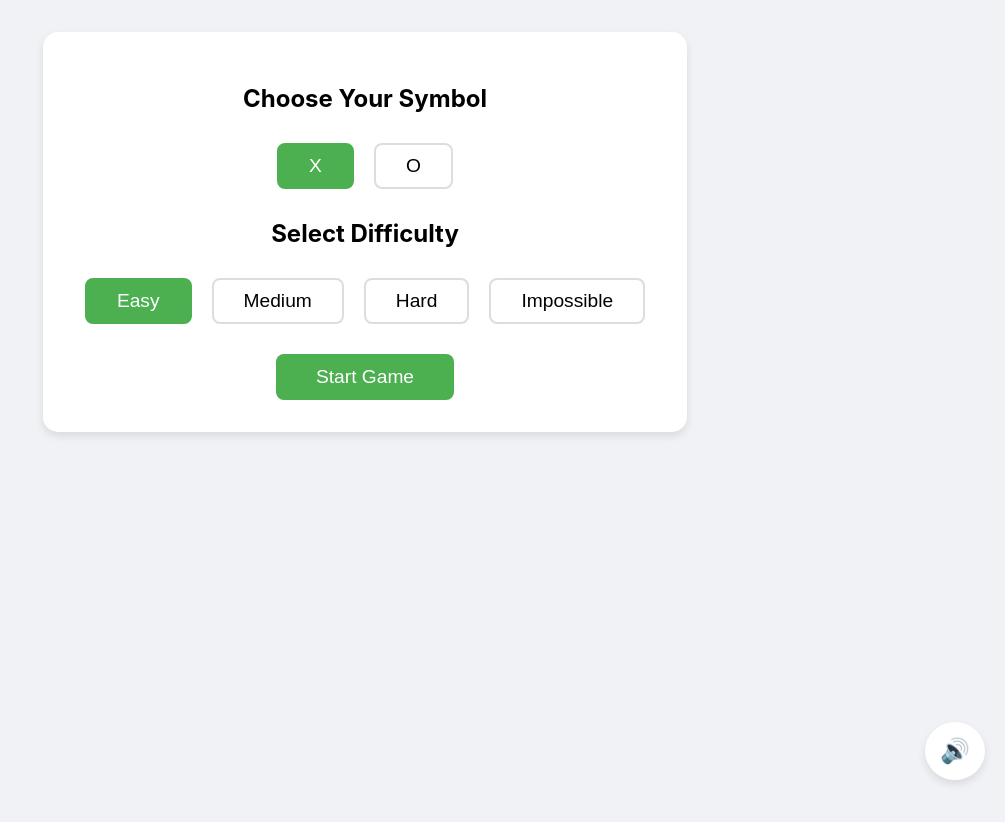
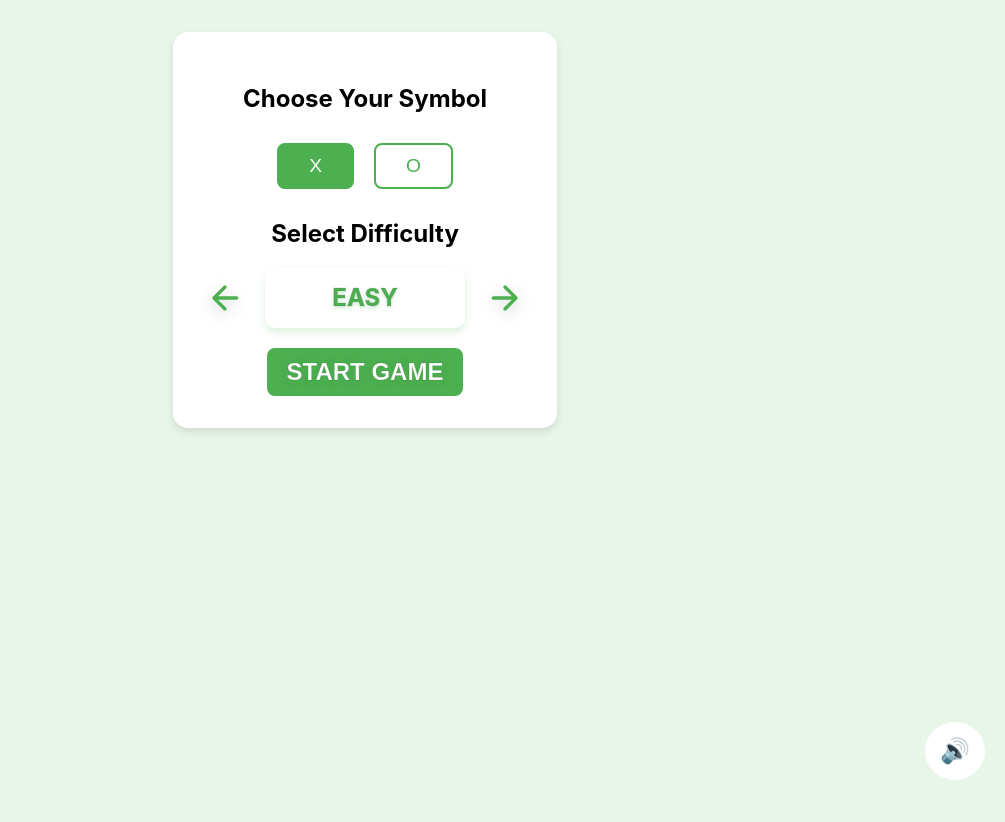
Before and after one commit to maliq-astra/project-tac, a React (Create React App) app: page / in a window 1280 px wide. Shown: the top 822 px of the page, without its empty margins (275-1280 px from the left). Built offline with nearby package versions, Linux system fonts and the light colour scheme.

Commit message:
create difficulty picker component to cycle through difficulties

```diff
--- a/package.json
+++ b/package.json
@@ -3,6 +3,10 @@
   "version": "0.1.0",
   "private": true,
   "dependencies": {
+    "@emotion/react": "^11.13.3",
+    "@emotion/styled": "^11.13.0",
+    "@mui/icons-material": "^6.1.5",
+    "@mui/material": "^6.1.5",
     "@testing-library/jest-dom": "^5.17.0",
     "@testing-library/react": "^13.4.0",
     "@testing-library/user-event": "^13.5.0",
--- /dev/null
+++ b/src/components/DifficultyPicker.css
@@ -0,0 +1,114 @@
+.difficulty-picker {
+  display: flex;
+  align-items: center;
+  justify-content: center;
+  gap: 20px;
+  margin: 20px 0;
+}
+
+.difficulty-display {
+  width: 200px;
+  height: 60px;
+  display: flex;
+  align-items: center;
+  justify-content: center;
+  background: white;
+  border-radius: 10px;
+  box-shadow: 0 4px 8px rgba(0,0,0,0.1);
+  position: relative;
+  overflow: hidden;
+}
+
+.difficulty-label {
+  font-size: 1.5rem;
+  font-weight: bold;
+  text-transform: uppercase;
+  transition: all 0.3s ease;
+
+  /* Option 1: Text stroke effect */
+  -webkit-text-stroke: 1px rgba(0,0,0,0.1);
+
+  /* Option 2: Letter spacing animation on difficulty change */
+  animation: letterSpacing 0.3s ease, slideIn 0.3s ease;
+}
+
+.arrow-button {
+  width: 40px;
+  height: 40px;
+  border: none;
+  background: none;
+  cursor: pointer;
+  font-size: 1.8rem;
+  display: flex;
+  align-items: center;
+  justify-content: center;
+  transition: transform 0.2s ease;
+  box-shadow: none;
+  border-radius: 8px;
+}
+
+.arrow-button:hover {
+  transform: scale(1.1);
+}
+
+.arrow-button:active {
+  transform: scale(0.95);
+}
+
+/* Add new styles for the icon itself */
+.arrow-button svg {
+  filter: drop-shadow(0 4px 8px rgba(0,0,0,0.2));
+  transition: all 0.2s ease;
+}
+
+.arrow-button:hover svg {
+  filter: drop-shadow(0 6px 12px rgba(0,0,0,0.3));
+}
+
+/* Difficulty-specific styles */
+.difficulty-label.easy {
+  color: #4CAF50;
+  text-shadow: 0 2px 4px rgba(76, 175, 80, 0.3);
+}
+
+.difficulty-label.medium {
+  color: #2196F3;
+  text-shadow: 0 2px 4px rgba(33, 150, 243, 0.3);
+}
+
+.difficulty-label.hard {
+  color: #FF9800;
+  text-shadow: 0 2px 4px rgba(255, 152, 0, 0.3);
+}
+
+.difficulty-label.impossible {
+  background: linear-gradient(45deg, #ff0000, #ff00ff);
+  -webkit-background-clip: text;
+  background-clip: text;
+  color: transparent;
+  /* Enhance the impossible difficulty with a glow effect */
+  text-shadow: 0 0 10px rgba(255, 0, 255, 0.5);
+}
+
+/* Optional: Add animation for transitions */
+@keyframes slideIn {
+  from {
+    transform: translateY(20px);
+    opacity: 0;
+  }
+  to {
+    transform: translateY(0);
+    opacity: 1;
+  }
+}
+
+.difficulty-label {
+  animation: slideIn 0.3s ease;
+}
+
+/* New animation for letter spacing effect */
+@keyframes letterSpacing {
+  0% { letter-spacing: -2px; }
+  50% { letter-spacing: 2px; }
+  100% { letter-spacing: normal; }
+}
--- /dev/null
+++ b/src/components/DifficultyPicker.tsx
@@ -0,0 +1,86 @@
+import React, { useEffect } from 'react';
+import './DifficultyPicker.css';
+import { Difficulty } from '../types/game';
+import { difficultyThemes } from '../types/game';
+import ArrowBackRoundedIcon from '@mui/icons-material/ArrowBackRounded';
+import ArrowForwardRoundedIcon from '@mui/icons-material/ArrowForwardRounded';
+
+interface DifficultyPickerProps {
+  difficulty: Difficulty;
+  setDifficulty: (difficulty: Difficulty) => void;
+}
+
+const DifficultyPicker: React.FC<DifficultyPickerProps> = ({ difficulty, setDifficulty }) => {
+  const difficulties: Difficulty[] = ['easy', 'medium', 'hard', 'impossible'];
+
+  const handleKeyPress = (e: KeyboardEvent) => {
+    const currentIndex = difficulties.indexOf(difficulty);
+
+    if (e.key === 'ArrowRight') {
+      const nextIndex = (currentIndex + 1) % difficulties.length;
+      setDifficulty(difficulties[nextIndex]);
+    } else if (e.key === 'ArrowLeft') {
+      const prevIndex = (currentIndex - 1 + difficulties.length) % difficulties.length;
+      setDifficulty(difficulties[prevIndex]);
+    }
+  };
+
+  useEffect(() => {
+    window.addEventListener('keydown', handleKeyPress);
+    return () => {
+      window.removeEventListener('keydown', handleKeyPress);
+    };
+  }, [difficulty]); // Re-add event listener when difficulty changes
+
+  const handlePrevClick = () => {
+    const currentIndex = difficulties.indexOf(difficulty);
+    const prevIndex = (currentIndex - 1 + difficulties.length) % difficulties.length;
+    setDifficulty(difficulties[prevIndex]);
+  };
+
+  const handleNextClick = () => {
+    const currentIndex = difficulties.indexOf(difficulty);
+    const nextIndex = (currentIndex + 1) % difficulties.length;
+    setDifficulty(difficulties[nextIndex]);
+  };
+
+  const theme = difficultyThemes[difficulty];
+
+  const buttonStyle = {
+    color: theme.primary,
+  };
+
+  const displayStyle = {
+    boxShadow: `0 4px 8px ${theme.shadow}`,
+  };
+
+  return (
+    <div className="difficulty-picker">
+      <button
+        className="arrow-button left"
+        onClick={handlePrevClick}
+        style={buttonStyle}
+        aria-label="Previous difficulty"
+      >
+        <ArrowBackRoundedIcon sx={{ fontSize: 40 }} />
+      </button>
+
+      <div className="difficulty-display" style={displayStyle}>
+        <div className={`difficulty-label ${difficulty}`}>
+          {difficulty.charAt(0).toUpperCase() + difficulty.slice(1)}
+        </div>
+      </div>
+
+      <button
+        className="arrow-button right"
+        onClick={handleNextClick}
+        style={buttonStyle}
+        aria-label="Next difficulty"
+      >
+        <ArrowForwardRoundedIcon sx={{ fontSize: 40 }} />
+      </button>
+    </div>
+  );
+};
+
+export default DifficultyPicker;
--- a/src/components/TicTacToe.css
+++ b/src/components/TicTacToe.css
@@ -4,7 +4,8 @@
   align-items: center;
   padding: 2rem;
   min-height: 100vh;
-  background-color: #f0f2f5;
+  background-color: var(--theme-background);
+  transition: background-color 0.3s ease;
 }
 
 .game-board {
@@ -29,13 +30,13 @@
   position: relative;
   transform-style: preserve-3d;
   transition: transform 0.3s ease;
-  box-shadow: 0 4px 8px rgba(0,0,0,0.1);
+  box-shadow: 0 4px 8px var(--theme-shadow);
   border-radius: 8px;
 }
 
 .cell:hover {
   transform: translateZ(20px);
-  box-shadow: 0 8px 16px rgba(0,0,0,0.2);
+  box-shadow: 0 8px 16px var(--theme-shadow);
 }
 
 .cell::before {
@@ -63,7 +64,7 @@
   background: #fff;
   border-radius: 50%;
   cursor: pointer;
-  box-shadow: 0 4px 8px rgba(0,0,0,0.1);
+  box-shadow: 0 4px 8px var(--theme-shadow);
   transition: transform 0.2s ease;
 }
 
@@ -79,7 +80,20 @@
   box-shadow: 0 4px 8px rgba(0,0,0,0.1);
 }
 
-.symbol-choice button,
+.symbol-choice button {
+  margin: 10px;
+  padding: 10px 30px;
+  font-size: 1.2rem;
+  cursor: pointer;
+  border: 2px solid;
+  border-radius: 8px;
+  transition: all 0.2s ease;
+}
+
+.symbol-choice button:hover {
+  filter: brightness(0.9);
+}
+
 .difficulty-choice button {
   margin: 10px;
   padding: 10px 30px;
@@ -91,32 +105,88 @@
   transition: all 0.2s ease;
 }
 
-.symbol-choice button:hover,
 .difficulty-choice button:hover {
   background: #f0f0f0;
 }
 
-.symbol-choice button.selected,
-.difficulty-choice button.selected {
-  background: #4CAF50;
+.difficulty-choice button[data-difficulty="impossible"] {
+  background: linear-gradient(45deg, #ff0000, #ff00ff);
   color: white;
-  border-color: #4CAF50;
+  text-shadow: 0 0 5px rgba(0,0,0,0.5);
+}
+
+.difficulty-choice button[data-difficulty="impossible"]:hover {
+  background: linear-gradient(45deg, #ff00ff, #ff0000);
 }
 
 .start-button {
-  margin-top: 20px;
-  padding: 12px 40px;
-  font-size: 1.2rem;
-  background: #4CAF50;
-  color: white;
+  font-size: 1.5rem;
+  font-weight: bold;
+  text-transform: uppercase;
   border: none;
   border-radius: 8px;
+  padding: 10px 20px;
   cursor: pointer;
-  transition: background 0.2s ease;
+  transition: all 0.3s ease;
+  -webkit-text-stroke: 1px rgba(0,0,0,0.1);
+  animation: letterSpacing 0.3s ease;
 }
 
 .start-button:hover {
-  background: #45a049;
+  transform: scale(1.05);
+  animation: buttonPulse 1.5s infinite;
+}
+
+/* Difficulty-specific styles for start button */
+.start-button.easy {
+  background: #4CAF50;
+  color: white;
+  text-shadow: 0 2px 4px rgba(76, 175, 80, 0.5),
+               0 0 10px rgba(76, 175, 80, 0.3);
+}
+
+.start-button.medium {
+  background: #2196F3;
+  color: white;
+  text-shadow: 0 2px 4px rgba(33, 150, 243, 0.5),
+               0 0 10px rgba(33, 150, 243, 0.3);
+}
+
+.start-button.hard {
+  background: #FF9800;
+  color: white;
+  text-shadow: 0 2px 4px rgba(255, 152, 0, 0.5),
+               0 0 10px rgba(255, 152, 0, 0.3);
+}
+
+.start-button.impossible {
+  background: linear-gradient(45deg, #ff0000, #ff00ff);
+  color: white;
+  text-shadow: 0 0 10px rgba(255, 0, 255, 0.5),
+               0 0 20px rgba(255, 0, 255, 0.3),
+               0 0 30px rgba(255, 0, 255, 0.2);
+  animation: impossibleGlow 1.5s infinite alternate;
+}
+
+/* Button pulse animation */
+@keyframes buttonPulse {
+  0% { transform: scale(1.05); }
+  50% { transform: scale(1.1); }
+  100% { transform: scale(1.05); }
+}
+
+/* Special glow effect for impossible mode */
+@keyframes impossibleGlow {
+  from {
+    text-shadow: 0 0 10px rgba(255, 0, 255, 0.5),
+                 0 0 20px rgba(255, 0, 255, 0.3),
+                 0 0 30px rgba(255, 0, 255, 0.2);
+  }
+  to {
+    text-shadow: 0 0 20px rgba(255, 0, 255, 0.6),
+                 0 0 30px rgba(255, 0, 255, 0.4),
+                 0 0 40px rgba(255, 0, 255, 0.3);
+  }
 }
 
 .game-over {
@@ -138,13 +208,3 @@
 .reset-button:hover {
   background: #1976D2;
 }
-
-.difficulty-choice button[data-difficulty="impossible"] {
-  background: linear-gradient(45deg, #ff0000, #ff00ff);
-  color: white;
-  text-shadow: 0 0 5px rgba(0,0,0,0.5);
-}
-
-.difficulty-choice button[data-difficulty="impossible"]:hover {
-  background: linear-gradient(45deg, #ff00ff, #ff0000);
-}
--- a/src/components/TicTacToe.tsx
+++ b/src/components/TicTacToe.tsx
@@ -1,6 +1,7 @@
 import React, { useState } from 'react';
 import './TicTacToe.css';
-import { Player, Board, GameStatus, Difficulty } from '../types/game';
+import DifficultyPicker from './DifficultyPicker';
+import { Player, Board, GameStatus, Difficulty, difficultyThemes } from '../types/game';
 import { checkWinner, getComputerMove } from '../utils/gameLogic';
 
 const TicTacToe: React.FC = () => {
@@ -64,41 +65,51 @@ const TicTacToe: React.FC = () => {
     setGameStatus('selecting');
   };
 
+  // Add theme styles to the container
+  const containerStyle = {
+    backgroundColor: difficultyThemes[difficulty].background,
+    transition: 'background-color 0.3s ease',
+  };
+
+  const theme = difficultyThemes[difficulty];
+
+  const startButtonStyle = {
+    backgroundColor: theme.primary,
+    color: 'white',
+  };
+
+  const symbolButtonStyle = (isSelected: boolean) => ({
+    backgroundColor: isSelected ? theme.primary : 'white',
+    color: isSelected ? 'white' : theme.primary,
+    borderColor: theme.primary,
+  });
+
   return (
-    <div className="game-container">
+    <div className="game-container" style={containerStyle}>
       {gameStatus === 'selecting' && (
         <div className="game-setup">
           <h2>Choose Your Symbol</h2>
           <div className="symbol-choice">
             <button
-              className={playerSymbol === 'X' ? 'selected' : ''}
+              style={symbolButtonStyle(playerSymbol === 'X')}
               onClick={() => setPlayerSymbol('X')}
             >X</button>
             <button
-              className={playerSymbol === 'O' ? 'selected' : ''}
+              style={symbolButtonStyle(playerSymbol === 'O')}
               onClick={() => setPlayerSymbol('O')}
             >O</button>
           </div>
+
           <h2>Select Difficulty</h2>
-          <div className="difficulty-choice">
-            <button
-              className={difficulty === 'easy' ? 'selected' : ''}
-              onClick={() => setDifficulty('easy')}
-            >Easy</button>
-            <button
-              className={difficulty === 'medium' ? 'selected' : ''}
-              onClick={() => setDifficulty('medium')}
-            >Medium</button>
-            <button
-              className={difficulty === 'hard' ? 'selected' : ''}
-              onClick={() => setDifficulty('hard')}
-            >Hard</button>
-            <button
-              className={difficulty === 'impossible' ? 'selected' : ''}
-              onClick={() => setDifficulty('impossible')}
-            >Impossible</button>
-          </div>
-          <button className="start-button" onClick={() => setGameStatus('playing')}>
+          <DifficultyPicker
+            difficulty={difficulty}
+            setDifficulty={setDifficulty}
+          />
+
+          <button
+            className={`start-button ${difficulty}`}
+            onClick={() => setGameStatus('playing')}
+          >
             Start Game
           </button>
         </div>
--- a/src/types/game.ts
+++ b/src/types/game.ts
@@ -3,3 +3,31 @@ export type Cell = Player | null;
 export type Board = Cell[];
 export type GameStatus = 'selecting' | 'playing' | 'ended';
 export type Difficulty = 'easy' | 'medium' | 'hard' | 'impossible';
+export type ThemeColors = {
+  background: string;
+  primary: string;
+  shadow: string;
+};
+
+export const difficultyThemes: Record<Difficulty, ThemeColors> = {
+  easy: {
+    background: '#e8f5e9',
+    primary: '#4CAF50',
+    shadow: 'rgba(76, 175, 80, 0.2)',
+  },
+  medium: {
+    background: '#e3f2fd',
+    primary: '#2196F3',
+    shadow: 'rgba(33, 150, 243, 0.2)',
+  },
+  hard: {
+    background: '#fff3e0',
+    primary: '#FF9800',
+    shadow: 'rgba(255, 152, 0, 0.2)',
+  },
+  impossible: {
+    background: '#fce4ec',
+    primary: '#e91e63',
+    shadow: 'rgba(233, 30, 99, 0.2)',
+  },
+};
```
Also changed, not shown: 1 other file (tests, documents, lock files or other folders).
